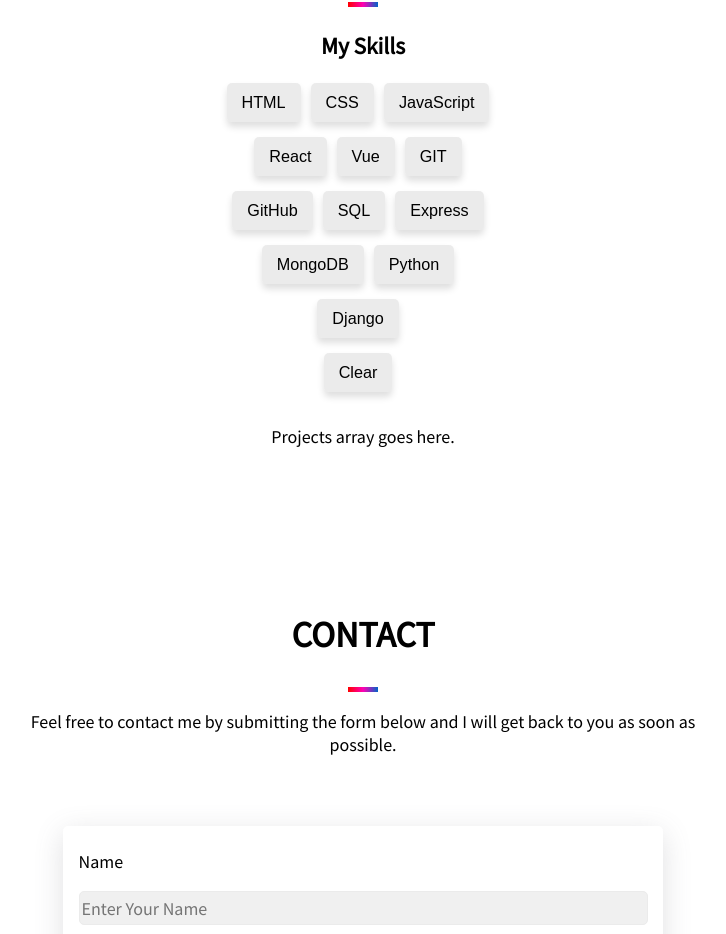
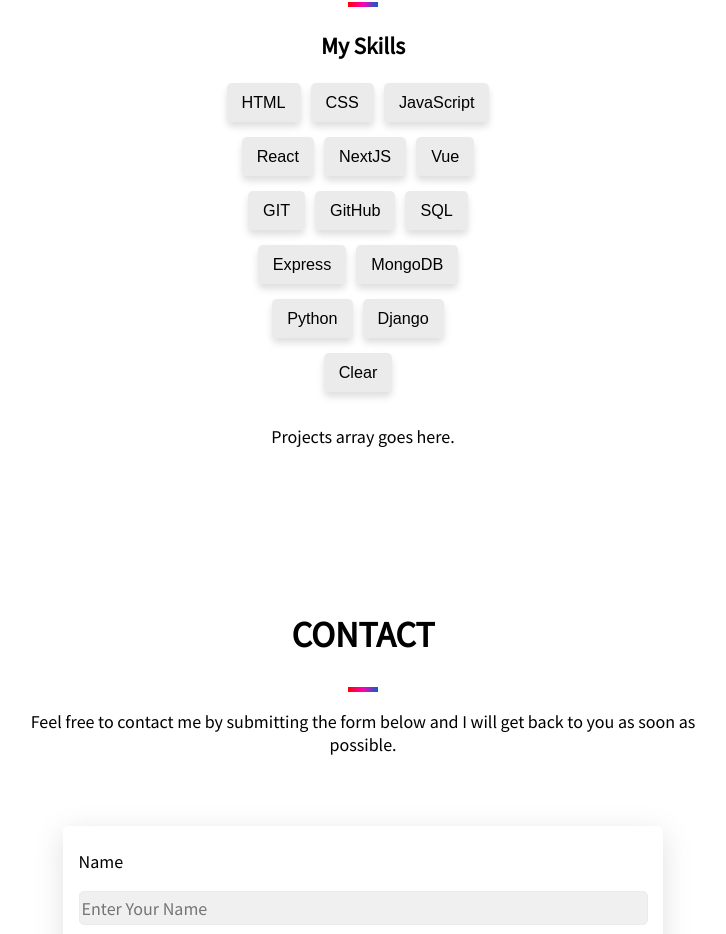
Before and after one commit to kavdesilva/portfolio_v.2, a Next.js app in the folder client/: page / in a window 1280 px wide. Shown: the part 1818-2752 px from the top of the page, without its empty margins (277-1003 px from the left). Built offline with nearby package versions, Linux system fonts and the light colour scheme.

Commit message:
added nextjs to skills.

```diff
--- a/client/src/components/Projects.jsx
+++ b/client/src/components/Projects.jsx
@@ -1,7 +1,7 @@
 import { useState, useEffect } from "react";
 
 const Projects = () => {
-    const skills = ['HTML', 'CSS', 'JavaScript', 'React', 'Vue', 'GIT', 'GitHub', 'SQL', 'Express', 'MongoDB', 'Python', 'Django']
+    const skills = ['HTML', 'CSS', 'JavaScript', 'React', 'NextJS', 'Vue', 'GIT', 'GitHub', 'SQL', 'Express', 'MongoDB', 'Python', 'Django']
 
     const [skillSelected, setButtonClass] = useState([])
 
```
